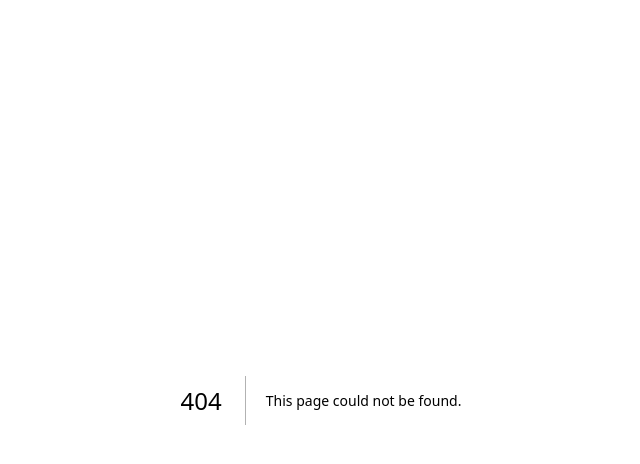
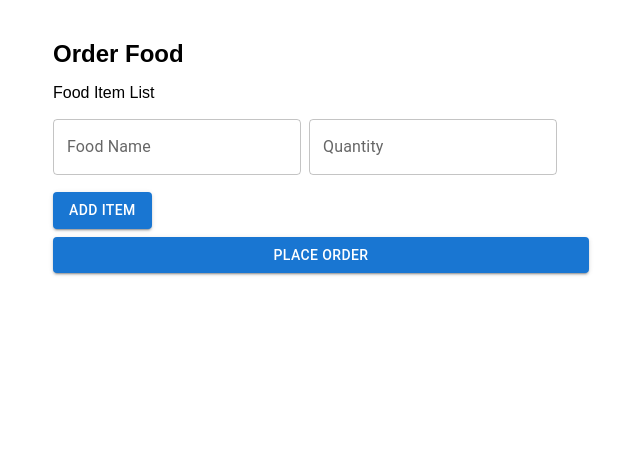
Before and after one commit to vikasrana25101995/food-ordering, a Next.js app: page /takeorder in a window 1280 px wide. Before the commit this address had no page. Shown: the top 464 px of the page, without its empty margins (319-959 px from the left). Built offline with nearby package versions, Linux system fonts and the light colour scheme.

Commit message:
fix: the order page

```diff
--- /dev/null
+++ b/app/components/button/button.tsx
@@ -0,0 +1,10 @@
+import { Button } from '@mui/material'
+import React from 'react'
+import { buttonProps } from './buttonProps'
+
+export function FormButton(props:buttonProps) {
+ const {title} = {...props};
+  return (
+    <Button {...props} >{title}</Button>
+  )
+}
--- /dev/null
+++ b/app/components/button/buttonProps.d.ts
@@ -0,0 +1,5 @@
+import { ButtonProps } from '@mui/material'
+
+export interface buttonProps extends ButtonProps{
+    title: string
+}
--- /dev/null
+++ b/app/components/input/inputField.tsx
@@ -0,0 +1,14 @@
+import { TextField } from '@mui/material'
+import { inputFieldProps } from './inputProps'
+
+/* Note: check what is the difference between these two and why the first one is not working
+export function InputField({props}:{props:inputFieldProps})
+export function InputField(props:inputFieldProps)
+*/
+    export function InputField(props:inputFieldProps) {
+        return (
+            <div >
+                <TextField {...props} />
+            </div>
+        )
+    }
--- /dev/null
+++ b/app/components/input/inputProps.d.ts
@@ -0,0 +1,5 @@
+import {  BaseTextFieldProps } from "@mui/material";
+
+export interface inputFieldProps extends BaseTextFieldProps{
+
+}
--- a/app/layout.tsx
+++ b/app/layout.tsx
@@ -26,6 +26,7 @@ export default function RootLayout({
   return (
     <html lang="en">
       <body className={`${geistSans.variable} ${geistMono.variable}`}>
+      <link rel="stylesheet" href="https://fonts.googleapis.com/css2?family=Material+Symbols+Outlined:opsz,wght,FILL,GRAD@20..48,100..700,0..1,-50..200" />
         {children}
       </body>
     </html>
--- /dev/null
+++ b/app/takeorder/constant.tsx
@@ -0,0 +1,22 @@
+import * as Yup from "yup";
+
+
+export const initialValues =   {
+    foodType: "",
+    foodItemList: [
+      {
+        foodName: "",
+        quantity: "",
+      },
+    ],
+}
+
+export const formValidation =  Yup.object().shape({
+    foodType: Yup.string().required("Required"),
+    foodItemList: Yup.array().of(
+        Yup.object().shape({
+        foodName: Yup.string().required("Required"),
+        quantity: Yup.string().required("Required"),
+        })
+    ),
+})
--- /dev/null
+++ b/app/takeorder/page.tsx
@@ -0,0 +1,69 @@
+"use client";
+import { InputField } from "@/app/components/input/inputField";
+import { default as Style } from "./style/index.module.scss";
+import { Field, FieldArray, Form, Formik } from "formik";
+import { formValidation, initialValues } from "./constant";
+import {FormButton} from "@/app/components/button/button";
+
+export default function page() {
+  return (
+    <div className={Style.takeOrderPage}>
+      <h2>Order Food</h2>
+      <Formik
+        initialValues={initialValues}
+        onSubmit={(values) => console.log(values)}
+        validationSchema={formValidation}
+      >
+        {(formik) => (
+          <Form className={Style.foodOrder}>
+            <div>
+              <label>Food Item List</label>
+              <FieldArray
+                name={"foodItemList"}
+                render={(arrayHelpers) => (
+                  <>
+                    <div className={Style.foodItemListContainer}>
+                      {formik?.values?.foodItemList?.map((foodItem, index) => (
+                        <div className={Style.foodItemContainer}>
+                          <Field
+                            name={`foodItem[${index}].foodName`}
+                            render={({ field }:{field: any}) => (
+                              <InputField {...field} label="Food Name" />
+                            )}
+                          />
+                          <Field
+                            name={`foodItem[${index}].quantity`}
+                            render={({ field }:{field: any}) => (
+                              <InputField {...field} label="Quantity" />
+                            )}
+                          />
+                          {formik?.values?.foodItemList.length > 1 && (
+                            <span
+                              className={`${Style.closeIcon} material-symbols-outlined`}
+                              onClick={() => arrayHelpers.remove(index)}
+                            >
+                              close
+                            </span>
+                          )}
+                        </div>
+                      ))}
+                    </div>
+                    <FormButton
+                      title="Add Item"
+                      variant="contained"
+                      onClick={() => {
+                        arrayHelpers.push({ foodName: "", quantity: "" });
+                      }}
+                    />
+                  </>
+                )}
+              ></FieldArray>
+            </div>
+            {/* Form Submmit Button */}
+            <FormButton title="Place Order" variant="contained" type="submit"/>
+          </Form>
+        )}
+      </Formik>
+    </div>
+  );
+}
--- /dev/null
+++ b/app/takeorder/style/desktop.scss
@@ -0,0 +1,51 @@
+.takeOrderPage{
+    background-color: white;
+    width: 100vw;
+    height: 100vh;
+    display: grid;
+    place-content: baseline;
+    justify-content: center;
+    margin: auto;
+    color: black;
+    gap: 16px;
+    padding: 40px;
+    input{
+        color: black;
+    }
+
+    .closeIcon{
+        cursor: pointer;
+    }
+
+    .foodOrder{
+        display: grid;
+        gap: 8px;
+    }
+
+    .foodItemContainer{
+        display: grid;
+        grid-template-columns: repeat(2, auto) 24px;
+        gap: 8px;
+        place-content: center;
+        align-items: center;
+    }
+
+    .foodItemListContainer{
+        display: grid;
+        gap:10px;
+        margin: 10px 0px;
+        min-height: 70px;
+        max-height: 458px;
+        overflow: scroll;
+    }
+
+    .selectFoodItemContainer{
+        display: grid;
+        grid-template-columns: auto auto;
+    }
+
+    :global(.foodTypeContainer){
+        display: grid;
+        grid-template-columns: auto auto auto;
+    }
+}
--- /dev/null
+++ b/app/takeorder/style/index.module.scss
@@ -0,0 +1,3 @@
+@forward './desktop';
+@forward './tablet' ;
+@forward './mobile';
--- /dev/null
+++ b/app/takeorder/style/mobile.scss
@@ -0,0 +1,5 @@
+@media screen and (max-width: 768px){
+    .takeOrderPage{
+        padding: 20px;
+    }
+}
--- /dev/null
+++ b/app/takeorder/style/tablet.scss
@@ -0,0 +1,3 @@
+@media screen and (min-width: 768px) and (max-width: 1024px){
+
+}
```
Also changed, not shown: app/takeorder/style/action.tsx (added).
